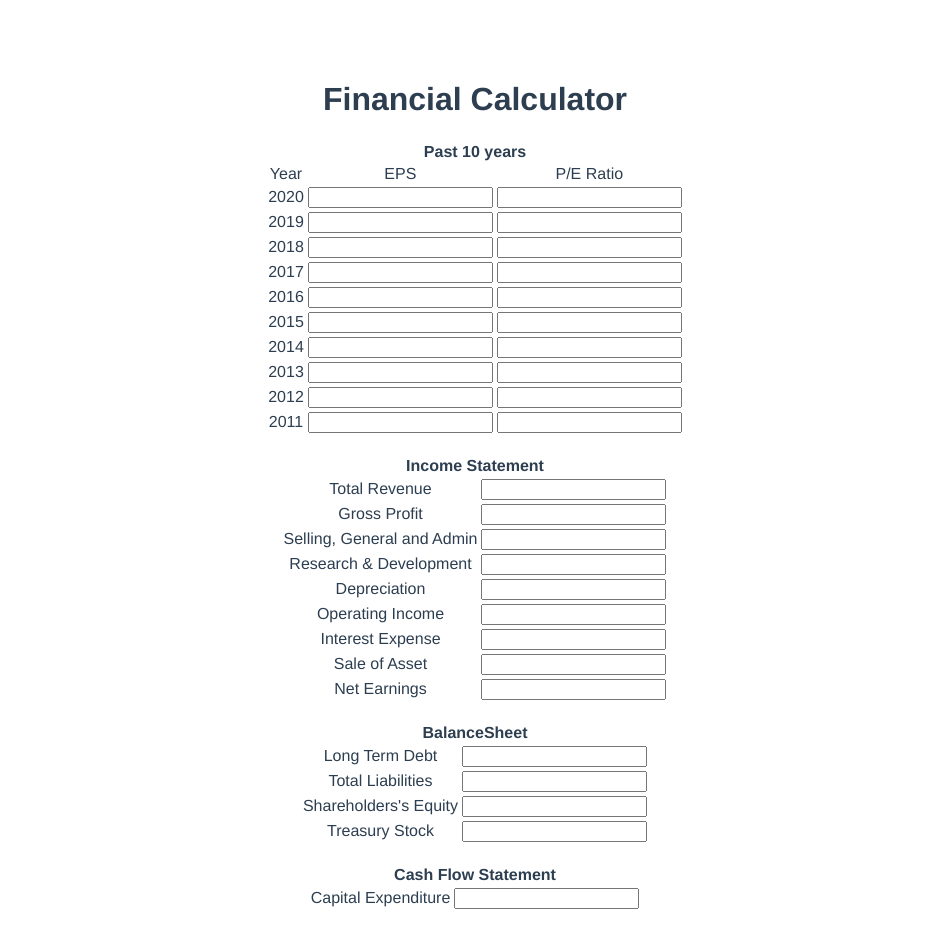
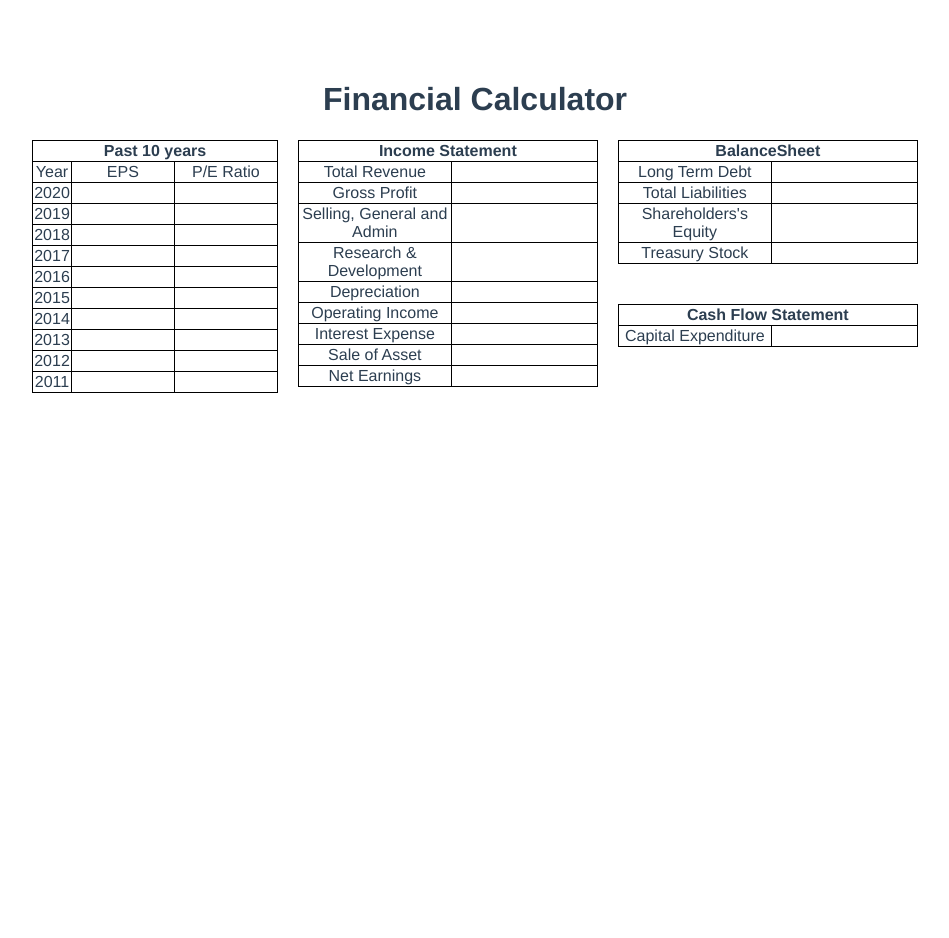
Before and after one commit to ryanwalterlee/Financial-Calculator, a Vue app: page / in a window 1280 px wide. Shown: the whole page, without its empty margins (165-1114 px from the left). After the commit the page ends 800 px from the top, so only its background shows below. Built offline with nearby package versions, Linux system fonts and the light colour scheme.

Commit message:
add borders and space tables

```diff
--- a/src/App.vue
+++ b/src/App.vue
@@ -1,14 +1,14 @@
 <template>
   <div id="app">
     <h1>Financial Calculator</h1>
-    <Past10years/>
-    <br>
-    <IncomeStatement/>
-    <br>
-    <BalanceSheet/>
-    <br>
-    <CashFlowStatement/>
-    <br>
+    <div class="fundamentals">
+      <Past10years/>
+      <IncomeStatement/>
+      <div class="balancecash">
+        <BalanceSheet/>
+        <CashFlowStatement/>
+      </div>
+    </div>
   </div>
 </template>
 
@@ -29,7 +29,7 @@ export default {
 }
 </script>
 
-<style>
+<style scoped>
 #app {
   font-family: Avenir, Helvetica, Arial, sans-serif;
   -webkit-font-smoothing: antialiased;
@@ -41,4 +41,20 @@ export default {
   align-items: center;
   flex-direction: column;
 }
+
+.fundamentals {
+  display: flex;
+  flex-direction: row;
+}
+
+.balancecash {
+  display: flex;
+  flex-direction: column;
+  align-items: flex-end;
+  }
+
+td {
+  white-space:nowrap;
+}
+
 </style>
--- a/src/components/BalanceSheet.vue
+++ b/src/components/BalanceSheet.vue
@@ -1,5 +1,5 @@
 <template>
-    <FinancialStatement name="BalanceSheet" :listOfStats="stats" />
+    <FinancialStatement class="balanceSheet" name="BalanceSheet" :listOfStats="stats" />
 </template>
 
 <script>
@@ -19,3 +19,11 @@ export default {
 }
 
 </script>
+
+<style scoped>
+.balanceSheet {
+  margin-left: 10px;
+  margin-right:10px;
+  margin-bottom: 40px;
+}
+</style>
--- a/src/components/CashFlowStatement.vue
+++ b/src/components/CashFlowStatement.vue
@@ -1,5 +1,5 @@
 <template>
-    <FinancialStatement name="Cash Flow Statement" :listOfStats="stats" />
+    <FinancialStatement class="cashFlowStatement" name="Cash Flow Statement" :listOfStats="stats" />
 </template>
 
 <script>
@@ -16,3 +16,10 @@ export default {
 }
 
 </script>
+
+<style scoped>
+.cashFlowStatement {
+  margin-left: 10px;
+  margin-right:10px;
+}
+</style>
--- a/src/components/FinancialStatement.vue
+++ b/src/components/FinancialStatement.vue
@@ -1,12 +1,12 @@
 <template>
-  <div class="FinancialStatement">
+  <div class="financialStatement">
     <table>
       <thead>
         <th colspan="2">{{ name }}</th>
       </thead>
       <tbody>
         <tr v-for="stat in listOfStats" :key="stat">
-          <td>{{ stat }}</td>
+          <td class="label">{{ stat }}</td>
           <td><input type="Number"/></td>
         </tr>
       </tbody>
@@ -23,5 +23,23 @@ export default {
 
 </script>
 
-<style>
+<style scoped>
+input {
+  width: 50%;
+  border: hidden;
+}
+
+table, th, td {
+  border: 1px solid black;
+  border-collapse: collapse;
+}
+
+table {
+  width: 300px;
+}
+
+.label {
+  width:150px;
+}
+
 </style>
--- a/src/components/IncomeStatement.vue
+++ b/src/components/IncomeStatement.vue
@@ -1,5 +1,5 @@
 <template>
-    <FinancialStatement name="Income Statement" :listOfStats="stats" />
+    <FinancialStatement class="financialStatement" name="Income Statement" :listOfStats="stats" />
 </template>
 
 <script>
@@ -24,3 +24,10 @@ export default {
 }
 
 </script>
+
+<style scoped>
+.financialStatement {
+  margin-left: 10px;
+  margin-right:10px;
+}
+</style>
--- a/src/components/Past10years.vue
+++ b/src/components/Past10years.vue
@@ -6,12 +6,12 @@
       </thead>
       <tbody>
         <tr>
-          <td>Year</td><td>EPS</td><td>P/E Ratio</td>
+          <td>Year</td><td class="stats">EPS</td><td class="stats">P/E Ratio</td>
         </tr>
         <tr v-for="year in years" :key="year">
           <td>{{ year }}</td>
-          <td><input type="Number"/></td>
-          <td><input type="Number"/></td>
+          <td class="stats"><input type="Number"/></td>
+          <td class="stats"><input type="Number"/></td>
         </tr>
       </tbody>
     </table>
@@ -35,4 +35,27 @@ export default {
 </script>
 
 <style>
+input {
+  width: 90%;
+  border: hidden;
+}
+
+input:focus {
+  outline: none;
+}
+
+table, th, td {
+  border: 1px solid black;
+  border-collapse: collapse;
+}
+
+.Past10years {
+  margin-left: 10px;
+  margin-right:10px;
+}
+
+.stats {
+  width: 100px;
+}
+
 </style>
```
